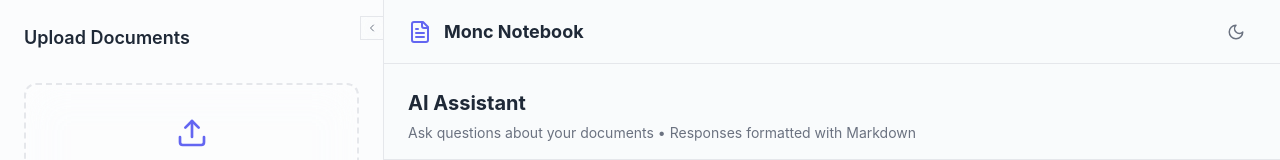
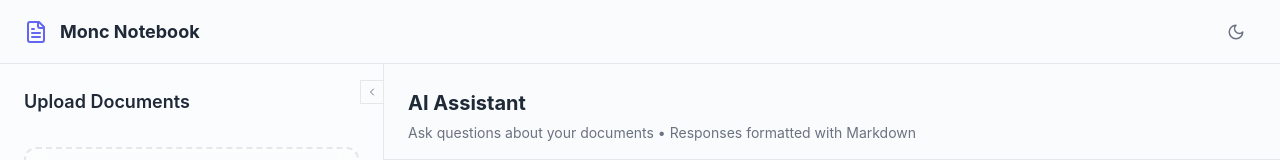
Before and after one commit to rahoolsingh/monc_notebook, a React (Vite) app in the folder frontend/: page / in a window 1280 px wide. Shown: the top 160 px of the page. Built offline with nearby package versions, Linux system fonts and the light colour scheme; no server answers.

Commit message:
feat: Add Header component to App layout and adjust chat interface height

```diff
--- a/frontend/src/App.tsx
+++ b/frontend/src/App.tsx
@@ -115,6 +115,8 @@
     return (
         <ThemeProvider>
             <div className="app">
+                <Header />
+
                 <main className="main-content">
                     <Sidebar
                         documents={documents}
@@ -126,7 +128,6 @@
                     />
 
                     <div className="chat-section">
-                        <Header />
                         {sessionData && (
                             <SessionManager
                                 userId={sessionData.userId}
--- a/frontend/src/styles/main.css
+++ b/frontend/src/styles/main.css
@@ -581,7 +581,6 @@
 }
 
 .chat-interface {
-  height: 100%;
   display: flex;
   flex-direction: column;
   background: var(--color-background);
@@ -1284,7 +1283,7 @@
 /* Chat interface improvements */
 .chat-interface {
   height: 100vh;
-  max-height: calc(100vh - var(--header-height));
+  max-height: calc(100vh - var(--header-height) - var(--header-height));
   display: flex;
   flex-direction: column;
 }
```
